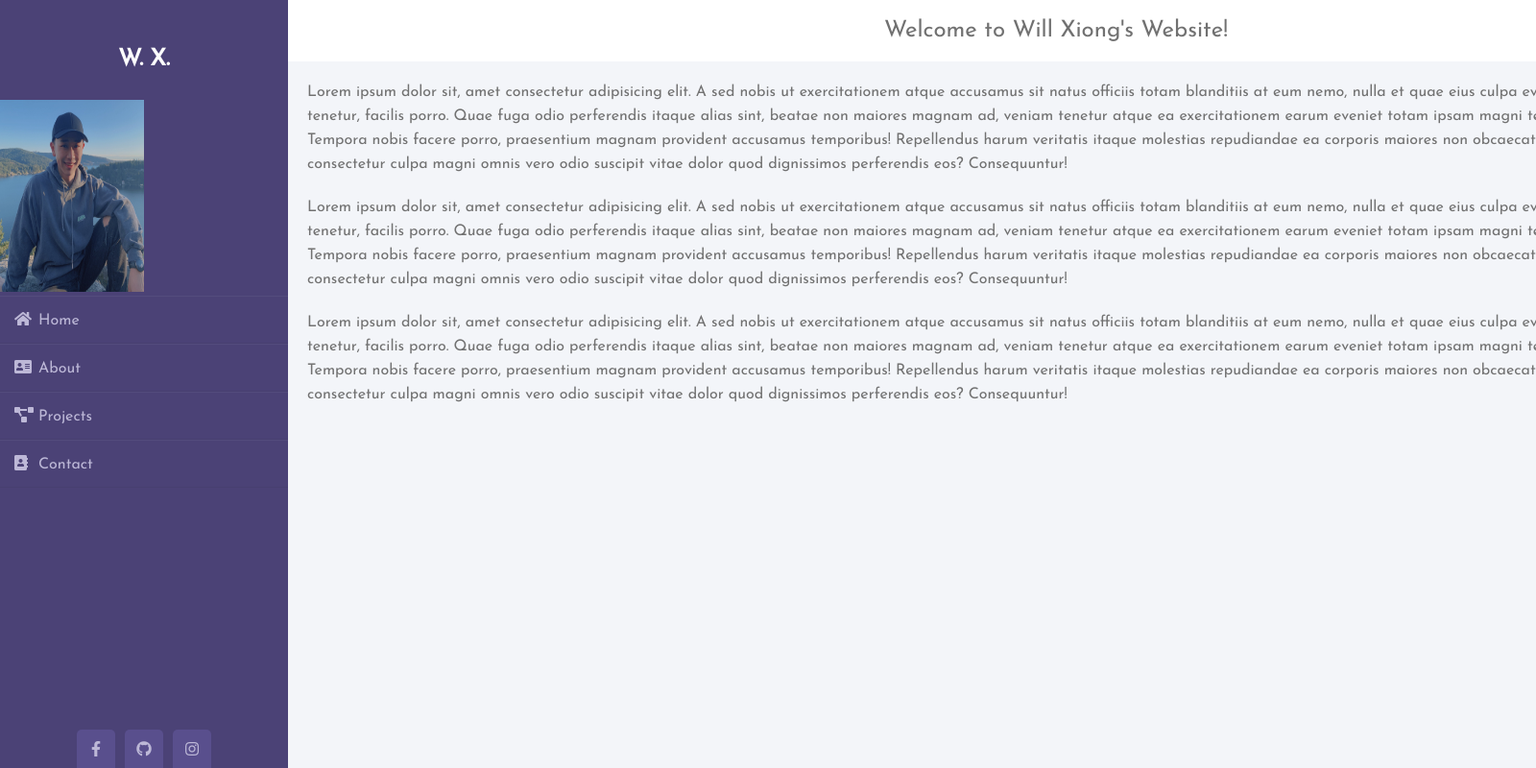
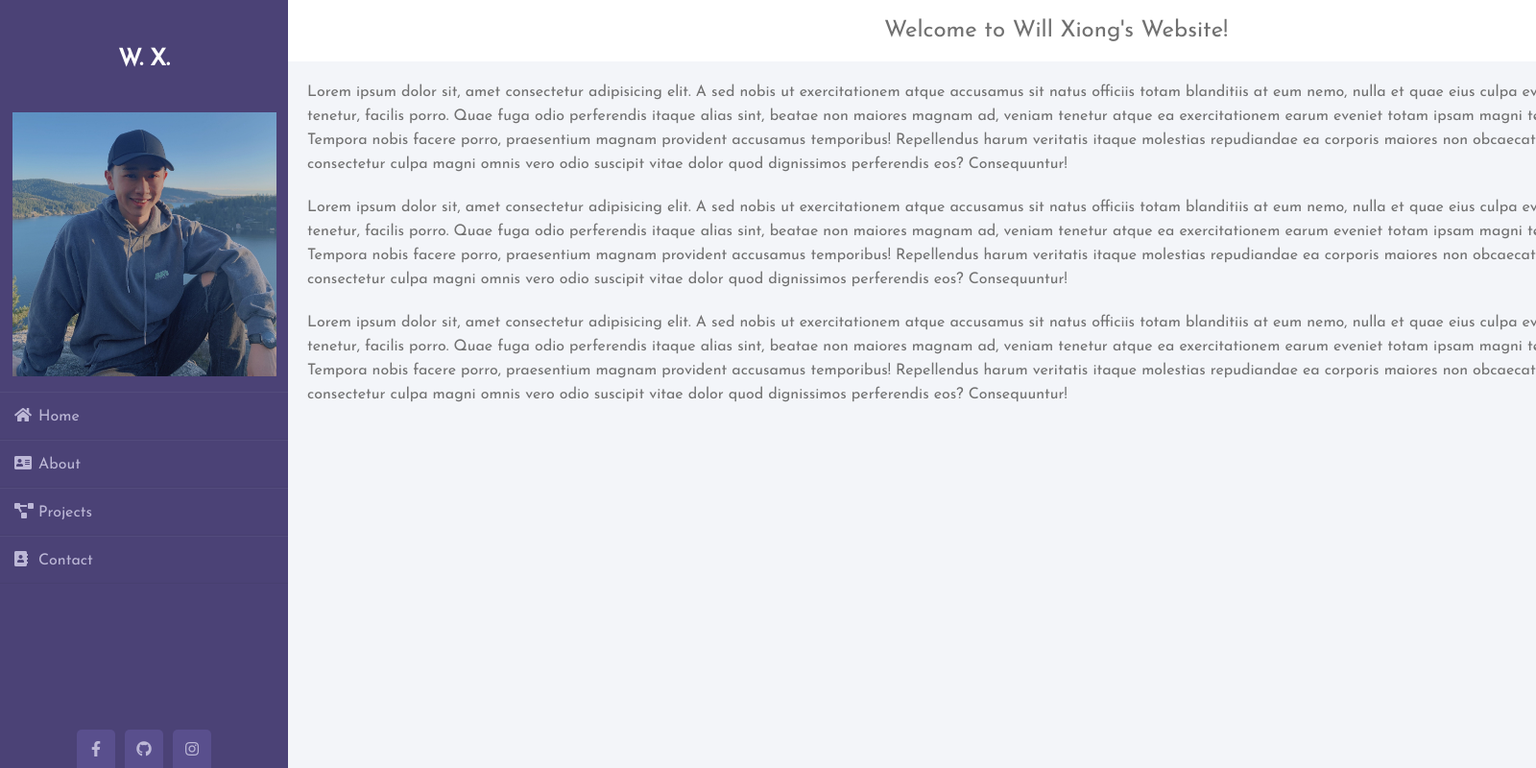
Before and after one commit to willBear/Personal_Website, a Flask app: page / in a window 1600 px wide; the page is wider, and only the part inside the window is pictured. Shown: that part at 96% size. Run offline with Flask 2, Linux system fonts and the light colour scheme; some libraries are stand-ins or nearby versions.

Commit message:
Avatar now working

```diff
--- a/app/static/css/index.css
+++ b/app/static/css/index.css
@@ -34,8 +34,9 @@ body{
 }
 
 .wrapper .sidebar img{
-  width: 150px;
-  height: 200px;
+  width: 275px;
+  height: 275px;
+  margin: 12.5px;
 }
 
 .wrapper .sidebar ul li{
```
